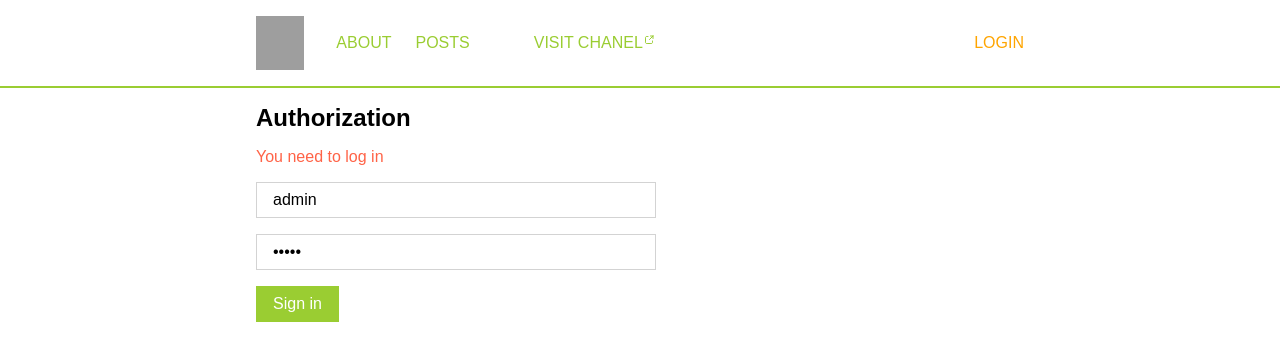
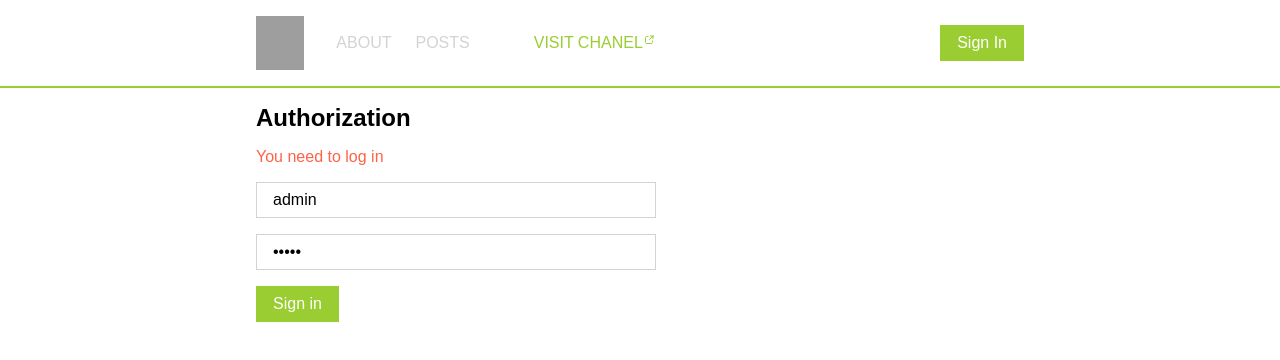
Before and after one commit to hellsgor/ulbi-react-fundamental-course, a React (Vite) app: page /login in a window 1280 px wide. Shown: the top 360 px of the page. Built offline with nearby package versions, Linux system fonts and the light colour scheme; grey boxes are pictures that could not be loaded.

Commit message:
Update[Header]: added sign out button

```diff
--- a/src/components/Header/Header.module.css
+++ b/src/components/Header/Header.module.css
@@ -60,7 +60,10 @@
   right: -12px;
 }
 
-
+.headerNavItem.disabled {
+  color: lightgray;
+  pointer-events: none;
+}
 
 @media(hover: hover) {
   .headerNavItem:hover {
--- a/src/components/Header/Header.tsx
+++ b/src/components/Header/Header.tsx
@@ -1,24 +1,36 @@
-import { NavLink } from 'react-router-dom';
+import { Link, NavLink, useNavigate } from 'react-router-dom';
 import classes from './Header.module.css';
+import { Button } from '../UI/Button/Button';
+import { useAuth } from '../../hooks/useAuth';
 
 export type NavItem = {
   text: string;
   path: string;
   attrs?: React.AnchorHTMLAttributes<HTMLAnchorElement>;
-  mods?: string[];
+  mods?: string[] | (() => string[]);
 };
 
 export const Header = () => {
+  const { isAuth, setIsAuth } = useAuth();
+  const navigate = useNavigate();
+
   const navItems: NavItem[] = [
-    { text: 'About', path: 'about' },
-    { text: 'Posts', path: 'posts' },
+    {
+      text: 'About',
+      path: 'about',
+      mods: () => (isAuth ? [] : [classes.disabled]),
+    },
+    {
+      text: 'Posts',
+      path: 'posts',
+      mods: () => (isAuth ? [] : [classes.disabled]),
+    },
     {
       text: 'Visit chanel',
       path: 'https://www.youtube.com/@UlbiTV',
       attrs: { target: '_blank' },
       mods: [classes.wide, classes.external],
     },
-    { text: 'Login', path: 'login', mods: [classes.right] },
   ];
 
   return (
@@ -28,9 +40,13 @@ export const Header = () => {
           <div className={classes.headerLogo}></div>
           <nav className={classes.headerNav}>
             {navItems.map((item) => {
-              const classNames = item.mods?.length
-                ? [classes.headerNavItem, ...item.mods].join(' ')
-                : classes.headerNavItem;
+              const classNames = [
+                classes.headerNavItem,
+                ...(typeof item.mods === 'function'
+                  ? item.mods()
+                  : item.mods || []),
+              ].join(' ');
+
               return (
                 <NavLink
                   key={item.text}
@@ -45,6 +61,19 @@ export const Header = () => {
                 </NavLink>
               );
             })}
+
+            <div style={{ marginLeft: 'auto' }}></div>
+            {isAuth ? (
+              <Link
+                to="/login"
+                className={classes.headerNavItem}
+                onClick={() => setIsAuth(false)}
+              >
+                Sign Out
+              </Link>
+            ) : (
+              <Button onClick={() => navigate('/login')}>Sign In</Button>
+            )}
           </nav>
         </div>
       </div>
```
